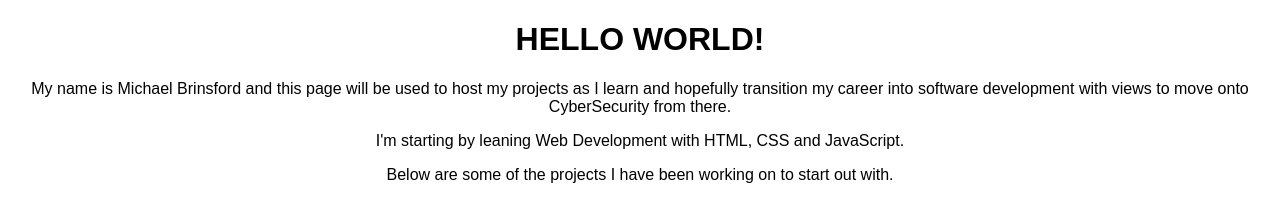
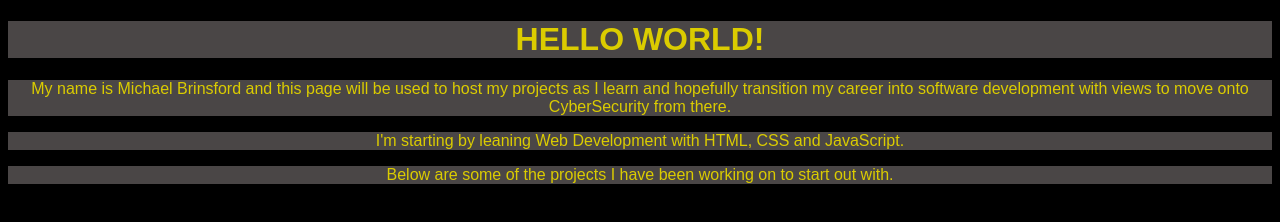
Before and after one commit to MBrinsford/MBrinsford.github.io, a plain HTML site: page index.html in a window 1280 px wide. Drawn offline with Linux system fonts and the light colour scheme.

Commit message:
Update style.css

```diff
--- a/style.css
+++ b/style.css
@@ -1,9 +1,17 @@
 h1 {
     font-family: arial;
     text-align: center;
+    color: rgb(219, 204, 0);
+    background-color: rgb(74, 70, 70);
 }
 
 .intro {
     font-family: arial;
     text-align: center;
+    color: rgb(219, 204, 0);
+    background-color: rgb(74, 70, 70);
 }
+
+html {
+  background-color: rgb(0, 0, 0);
+}
```
